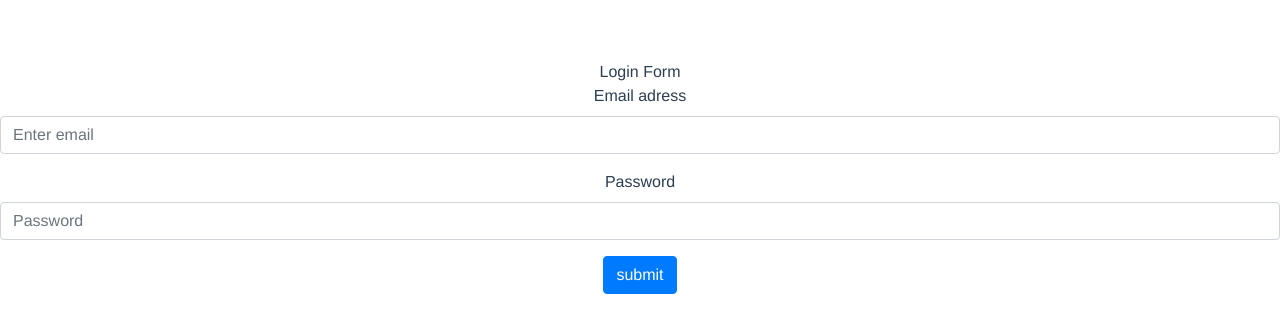
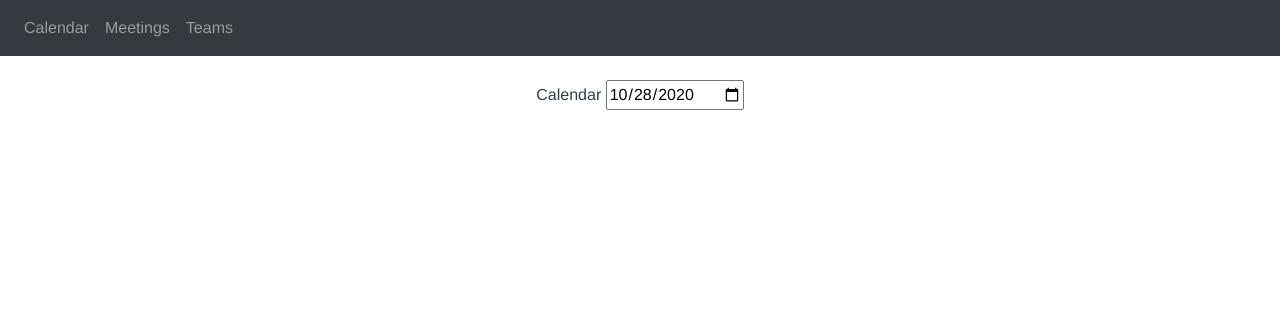
Before and after one commit to rishabh-rupeek/meetings-app-frontend, a Vue app: page /calendar in a window 1280 px wide. Shown: the top 332 px of the page. Built offline with nearby package versions, Linux system fonts and the light colour scheme.

Commit message:
getting meetings for a particular date

```diff
--- a/package.json
+++ b/package.json
@@ -8,6 +8,7 @@
     "lint": "vue-cli-service lint"
   },
   "dependencies": {
+    "axios": "^0.21.0",
     "bootstrap": "^4.5.3",
     "bootstrap-vue": "^2.18.1",
     "core-js": "^3.6.5",
--- a/src/App.vue
+++ b/src/App.vue
@@ -1,16 +1,19 @@
 <template>
   <div id="app">
-    <Login/>
+    <Navbar/>
+    <div class="container my-4">
+      <router-view></router-view>
+    </div>
   </div>
 </template>
 
 <script>
-import Login from './components/Login'
+import Navbar from './components/Navbar'
 
 export default {
   name: 'App',
   components: {
-    Login
+    Navbar
   }
 }
 </script>
@@ -22,6 +25,5 @@ export default {
   -moz-osx-font-smoothing: grayscale;
   text-align: center;
   color: #2c3e50;
-  margin-top: 60px;
 }
 </style>
--- a/src/components/Calendar.vue
+++ b/src/components/Calendar.vue
@@ -0,0 +1,42 @@
+<template>
+    <div>
+        Calendar
+        {{name}}
+        <input type="date" v-on:input="getMeetings" id="datePicker">
+    </div>
+</template>
+<script>
+export default {
+
+}
+</script>
+<script>
+import { getMeetingsForUser } from '../services.js/calendar'
+export default {
+    data(){
+        return{
+            name:localStorage.getItem('name'),
+            email:localStorage.getItem('email'),
+            userId:localStorage.getItem('userId'),
+            token: localStorage.getItem('token'),
+            meetingsList: []
+        }
+    },
+    mounted(){
+        document.getElementById('datePicker').valueAsDate = new Date();
+
+    },
+    methods:{
+        getMeetings(){
+            const selectedDate = document.getElementById('datePicker').value;
+            console.log(selectedDate);
+            getMeetingsForUser(selectedDate)
+                .then((response) => {
+                    console.log(response);
+                }).catch((error) => {
+                    console.log(error);
+                })
+        }
+    }
+}
+</script>
--- a/src/components/Login.vue
+++ b/src/components/Login.vue
@@ -1,9 +1,7 @@
 <template>
     <div>
     <form
-        @submit="checkForm"
-        action="localhost:3000/api/auth/login"
-        method="post"
+        @submit="submitForm"
     >
         Login Form
         <div class="form-group">
@@ -19,6 +17,7 @@
     </div>
 </template>
 <script>
+import { loginWithCredentials } from '../services.js/auth'
 export default {
     name : 'Login',
     data() {
@@ -28,11 +27,19 @@ export default {
         }
     },
     methods:{
-        checkForm : function(e) {
-            console.log('Form filled'+this.email+this.password);
-            // Do API call to backend
-
+        submitForm : function(e) {
             e.preventDefault();
+            loginWithCredentials(this.email,this.password)
+                .then((response)=>{
+                    console.log(response);
+                    localStorage.setItem('token',response.data.token);
+                    localStorage.setItem('name',response.data.name);
+                    localStorage.setItem('email',response.data.email);
+                    localStorage.setItem('userId',response.data.userId);
+                    this.$router.push(this.$route.query.redirect || '/calendar');
+                }).catch((error)=>{
+                    console.log(error);
+                })
         }
     }
 }
--- a/src/components/Meetings.vue
+++ b/src/components/Meetings.vue
@@ -0,0 +1,22 @@
+<template>
+    <div>
+        Meetings
+    </div>
+</template>
+<script>
+export default {
+
+}
+</script>
+<script>
+export default {
+    data(){
+        return{
+            name:localStorage.getItem('name'),
+            email:localStorage.getItem('email'),
+            userId:localStorage.getItem('userId'),
+            token: localStorage.getItem('token')
+        }
+    }
+}
+</script>
--- a/src/components/Navbar.vue
+++ b/src/components/Navbar.vue
@@ -2,7 +2,7 @@
     <nav class="navbar navbar-expand navbar-dark bg-dark">
         <ul class="nav navbar-nav">
             <li class="nav-item">
-                <router-link class="nav-link" to="/calendar" exact>Home</router-link>
+                <router-link class="nav-link" to="/calendar" exact>Calendar</router-link>
             </li>
             <li class="nav-item">
                 <router-link class="nav-link" to="/meetings" exact>Meetings</router-link>
@@ -21,4 +21,7 @@ export default {
 </script>
 
 <style scoped>
+.nav{
+    top:0;
+}
 </style>
--- a/src/components/Teams.vue
+++ b/src/components/Teams.vue
@@ -0,0 +1,22 @@
+<template>
+    <div>
+        Teams
+    </div>
+</template>
+<script>
+export default {
+
+}
+</script>
+<script>
+export default {
+    data(){
+        return{
+            name:localStorage.getItem('name'),
+            email:localStorage.getItem('email'),
+            userId:localStorage.getItem('userId'),
+            token: localStorage.getItem('token')
+        }
+    }
+}
+</script>
--- a/src/main.js
+++ b/src/main.js
@@ -1,5 +1,6 @@
 import Vue from 'vue'
 import App from './App.vue'
+import router from './router/router'
 import 'bootstrap/dist/css/bootstrap.css'
 import 'bootstrap-vue/dist/bootstrap-vue.css'
 
@@ -11,5 +12,6 @@ Vue.use(BootstrapVue)
 Vue.config.productionTip = false
 
 new Vue({
+  router,
   render: h => h(App),
 }).$mount('#app')
--- /dev/null
+++ b/src/services.js/auth.js
@@ -0,0 +1,12 @@
+import axios from 'axios';
+
+export const loginWithCredentials = (email,password) => {
+    return axios.post('http://localhost:3000/api/auth/login',{
+        email:email,
+        password:password
+    }).then((response) => {
+        return response
+    }).catch((error) => {
+        console.log(error);
+    })
+}
--- /dev/null
+++ b/src/services.js/calendar.js
@@ -0,0 +1,13 @@
+import axios from 'axios';
+
+export const getMeetingsForUser = (givenDate) => {
+    return axios.get(`http://localhost:3000/api/calendar?givenDate=${givenDate}`,{
+        headers: {
+            'Authorization': localStorage.getItem( 'token' )
+        }
+    }).then((response) => {
+        return response
+    }).catch((error) => {
+        console.log(error);
+    })
+}
```
Also changed, not shown: src/components/MeetingsList.vue (added), 1 other file (tests, documents, lock files or other folders).
